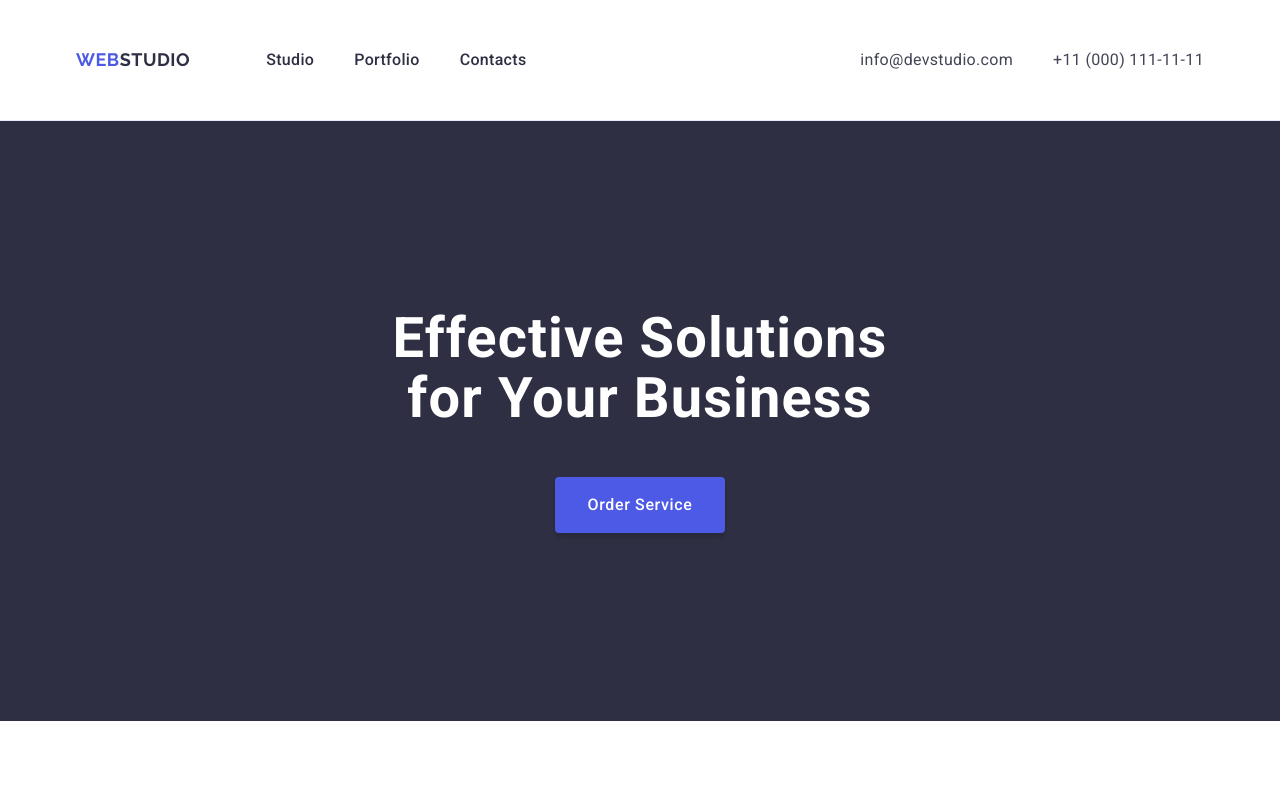
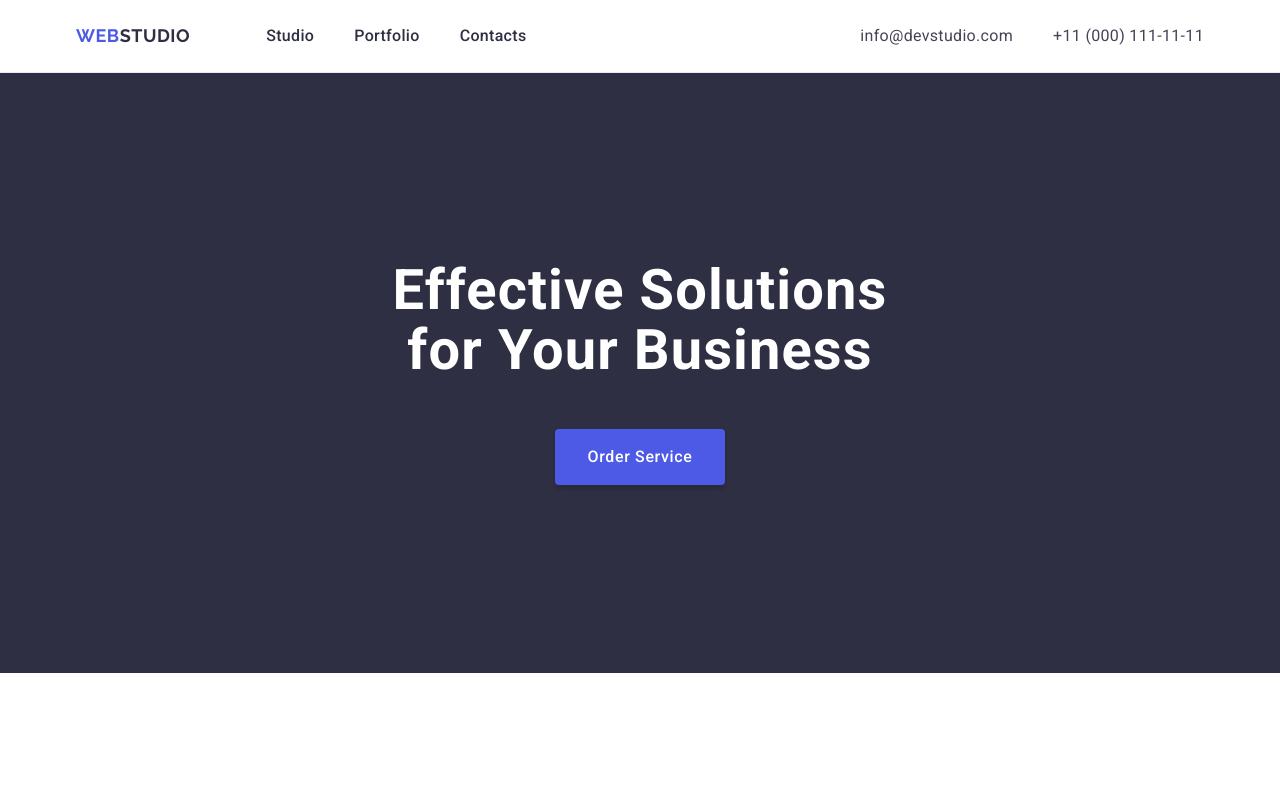
Before and after one commit to Nadiia1701/goit-markup-hw-03, a plain HTML site: page index.html in a window 1280 px wide. Shown: the top 789 px of the page. Drawn offline with nearby package versions, Linux system fonts and the light colour scheme.

Commit message:
Update stules.css

```diff
--- a/css/style.css
+++ b/css/style.css
@@ -99,17 +99,14 @@ body {
     color: #2E2F42;
 }
 
-.menu-item {
+.menu-link {
     padding-top: 24px;
     padding-bottom: 24px;
-}
-
-.menu-link {
-    color:#2E2F42;
     font-size: 16px;
     font-weight: 500;
     line-height: 1.5;
     letter-spacing: 0.02em;
+    color:#2E2F42;
 }
 
 .menu-link:hover, .menu-link:focus {
@@ -117,11 +114,13 @@ body {
 }
 
 .contact-link {
-    color: #434455;
+    padding-top: 24px;
+    padding-bottom: 24px;
     font-size: 16px;
     font-weight: 400;
     line-height: 1.5;
     letter-spacing: 0.02em;
+    color: #434455;
 }
 
 .contact-link:hover, .contact-link:focus {
```
